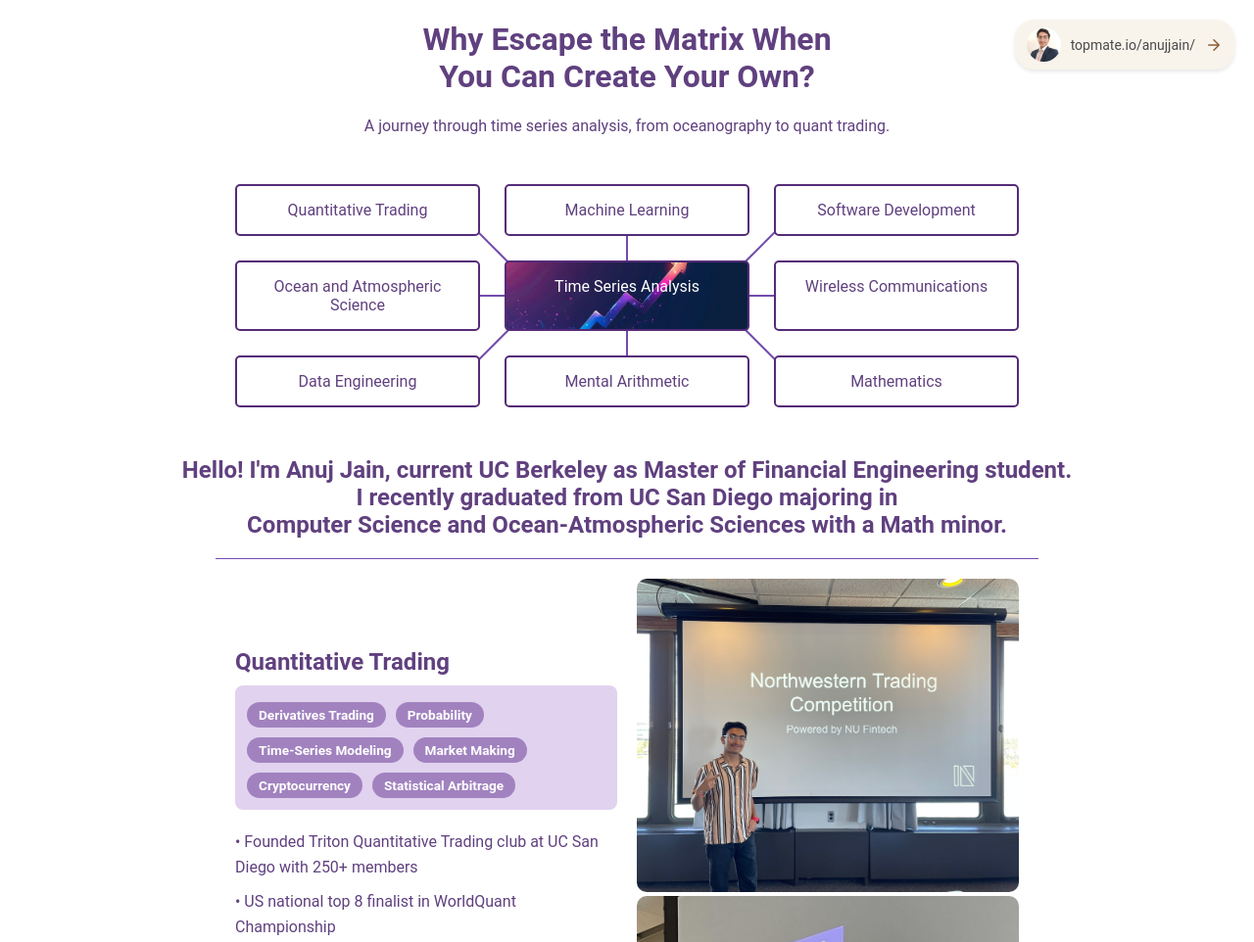
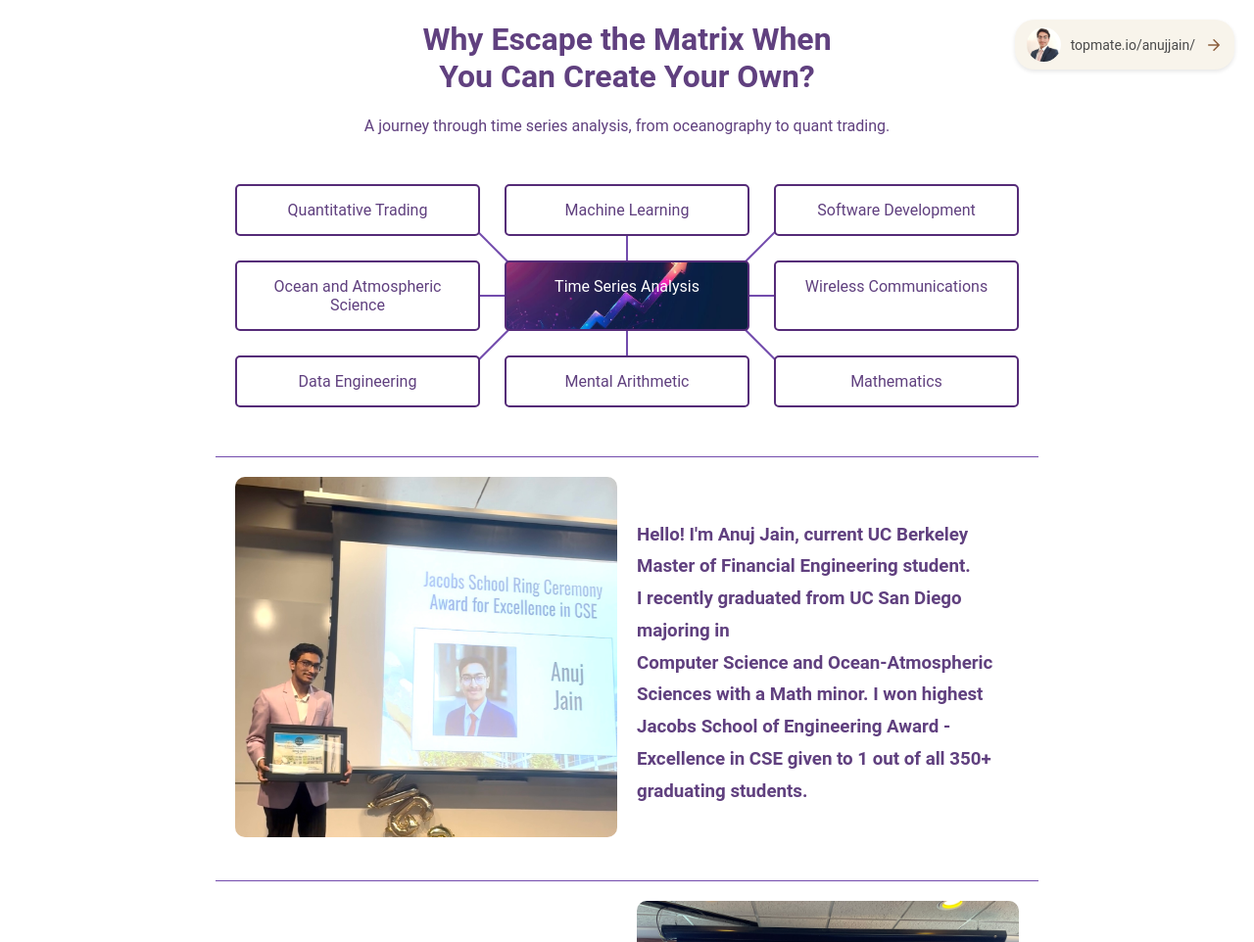
Before and after one commit to Anujjain2579/website, a plain HTML site: page index.html in a window 1280 px wide. Shown: the top 962 px of the page at 98% size. Drawn offline with Linux system fonts and the light colour scheme.

Commit message:
Award and Projects Update

```diff
--- a/index.html
+++ b/index.html
@@ -38,12 +38,21 @@
         </div>
     </div>
 
-    <div class="header">
-        <h2>Hello! I'm Anuj Jain, current UC Berkeley as Master of Financial Engineering student.<br>
-            I recently graduated from UC San Diego majoring in <br>
-            Computer Science and Ocean-Atmospheric Sciences with a Math minor.</h2>
-    </div>
-
+    <section id="intro" class="content-section">
+        <div class="content">
+            <div class="image">
+                <img src="Jacobs_Award.jpg" alt="Intro">
+            </div>
+            <div class="text">
+                <h3>
+                    Hello! I'm Anuj Jain, current UC Berkeley Master of Financial Engineering student.<br>
+                    I recently graduated from UC San Diego majoring in <br>
+                    Computer Science and Ocean-Atmospheric Sciences with a Math minor.
+                    I won highest Jacobs School of Engineering Award - Excellence in CSE given to 1 out of all 350+ graduating students.
+                </h3>
+            </div>
+        </div>
+    </section>
 
     <section id="quant-section" class="content-section">
         <div class="content">
--- a/styles.css
+++ b/styles.css
@@ -198,9 +198,10 @@ body {
     flex-direction: row-reverse;
 }
 
-.content-section h2 {
+.content-section h3 {
     color: var(--dark-violet);
     margin-bottom: 10px;
+    line-height: 1.75;
 }
 
 .content-section p {
```
Also changed, not shown: Jacobs_Award.jpg (added).
